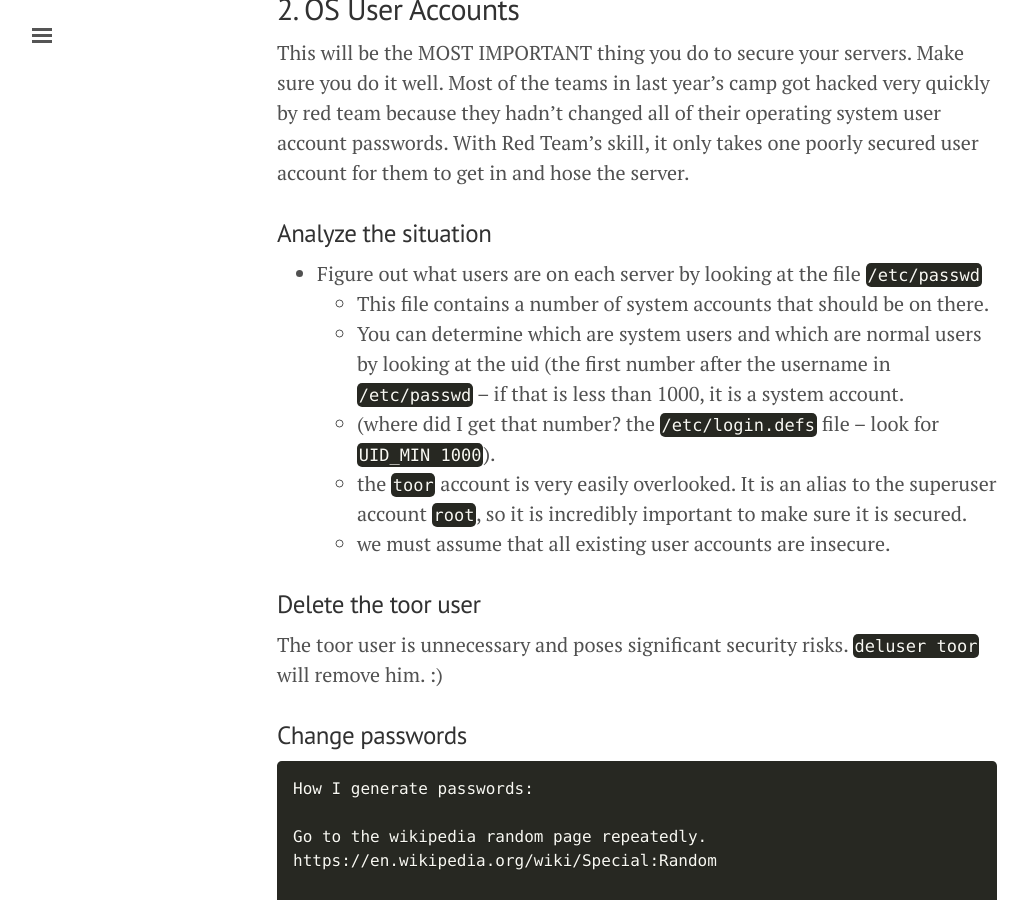
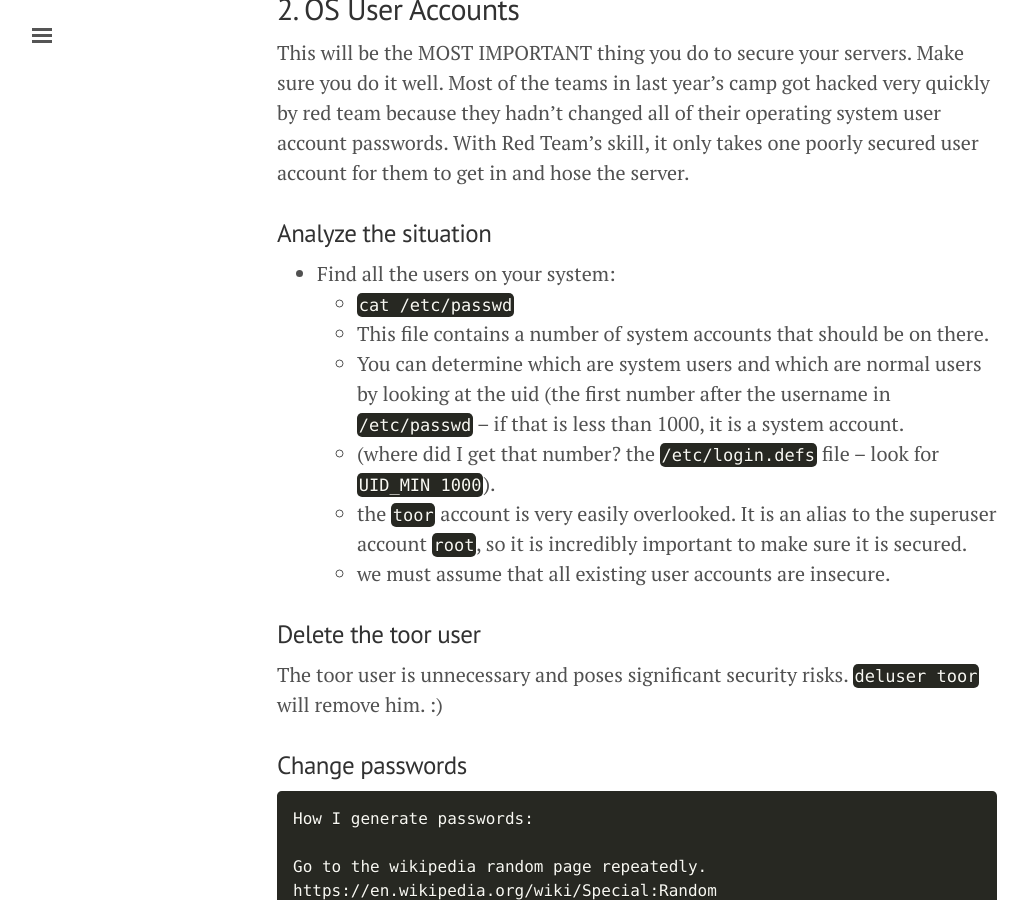
Before and after one commit to slackboxster/slackboxster.github.io, a Jekyll site: the page built from _posts/2017-06-25-linux-security-crash-course.md, in a window 1280 px wide and 900 px high, scrolled down 4360 px. Shown: the whole window, without its empty margins (3-1031 px from the left). Built offline with Jekyll 4.4.1, drawn with Linux system fonts in a browser that asks for light colours.

Commit message:
make the user list more obvious

```diff
--- a/_posts/2017-06-25-linux-security-crash-course.md
+++ b/_posts/2017-06-25-linux-security-crash-course.md
@@ -94,7 +94,8 @@ This will be the MOST IMPORTANT thing you do to secure your servers. Make sure y
 
 ### Analyze the situation
 
-* Figure out what users are on each server by looking at the file `/etc/passwd`
+* Find all the users on your system:
+    * `cat /etc/passwd`
 	* This file contains a number of system accounts that should be on there.
 	* You can determine which are system users and which are normal users by looking at the uid (the first number after the username in `/etc/passwd` -- if that is less than 1000, it is a system account.
 	* (where did I get that number? the `/etc/login.defs` file -- look for `UID_MIN 1000`).
```
